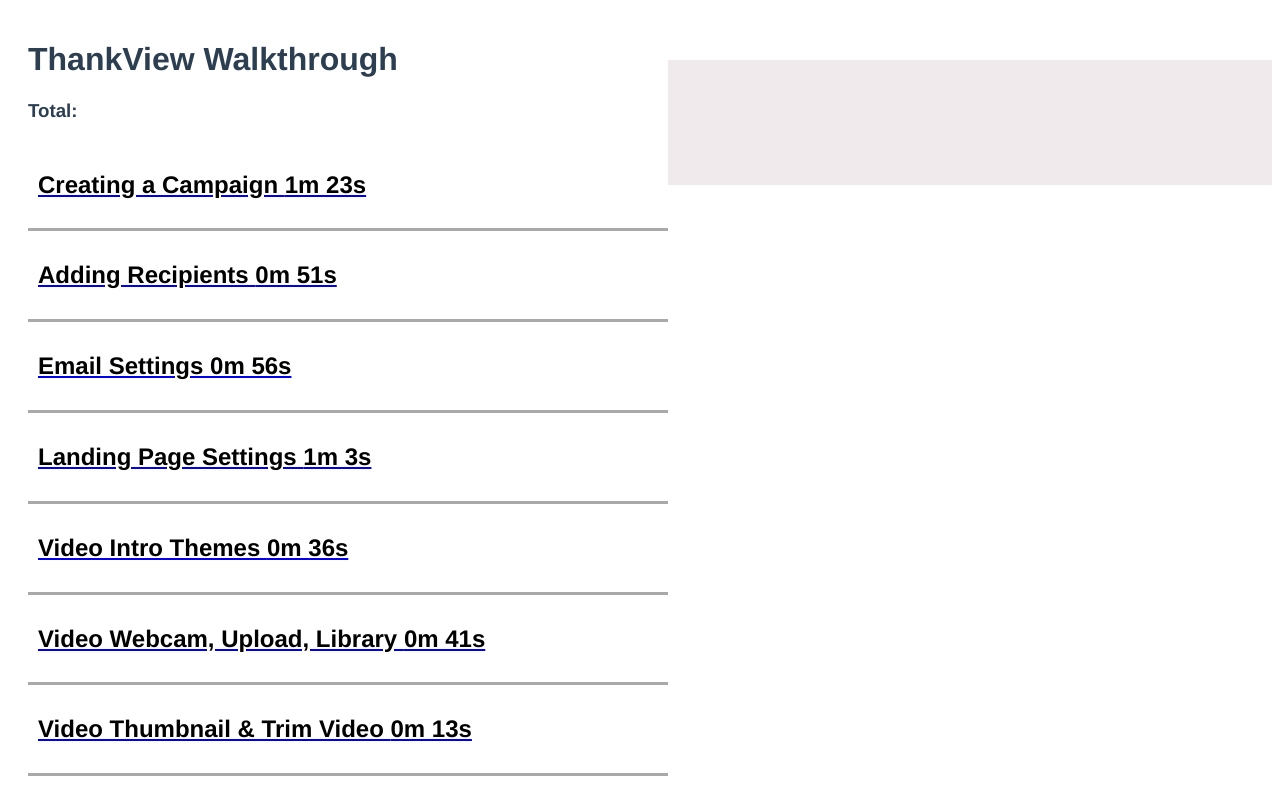
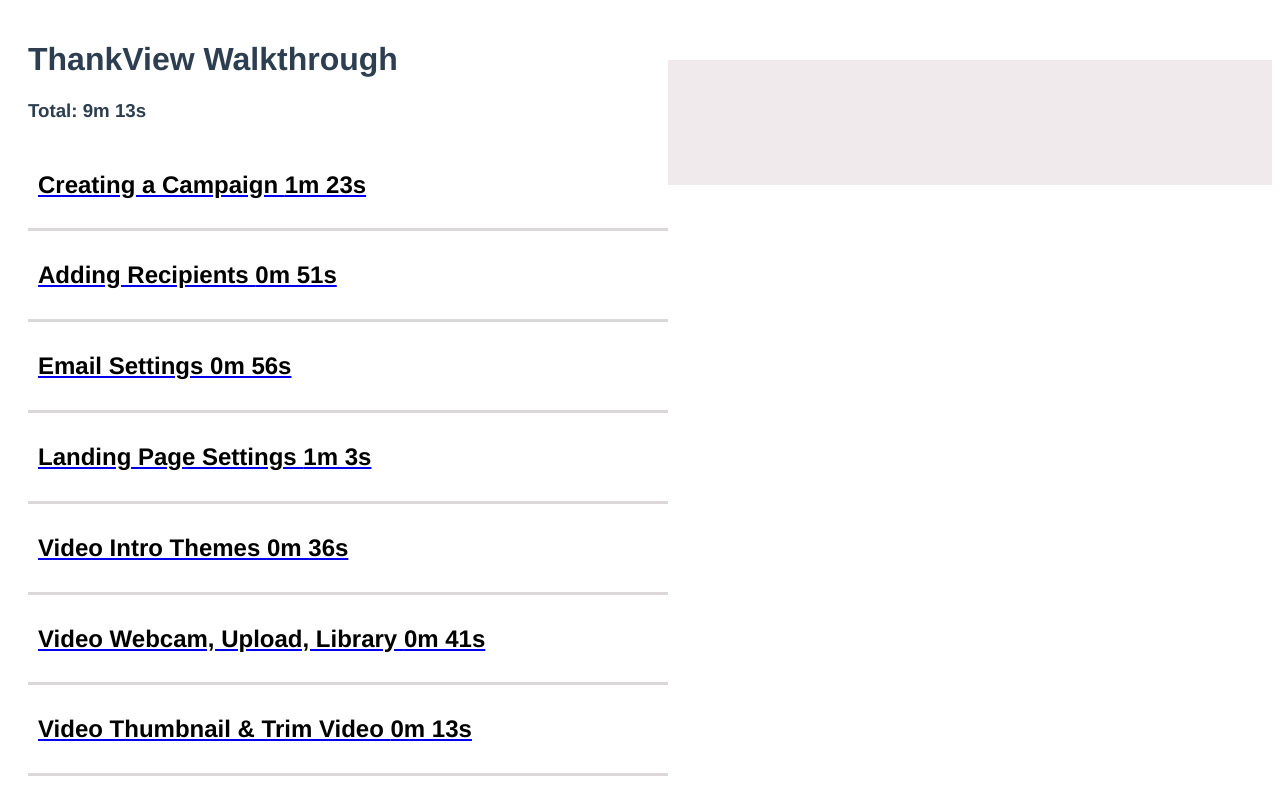
Before and after one commit to KuroiiJ/CodingTest11.20, a Vue app: page / in a window 1280 px wide. Built offline with nearby package versions, Linux system fonts and the light colour scheme; what vue-core-video-player would draw is missing.

Commit message:
added total time function

```diff
--- a/src/components/HelloWorld.vue
+++ b/src/components/HelloWorld.vue
@@ -1,12 +1,12 @@
 <template>
   <div class="wrapper">
 
-    <div class="column">
+
       <h2>TEST {{src}}</h2>
       <div class="player-container">
         <vue-core-video-player src="`${$route.params.id}`"></vue-core-video-player>
       </div>
-    </div>
+
 
   </div>
 </template>
@@ -16,6 +16,14 @@
   name: 'HelloWorld',
   props: {
     src: String
+  },
+  methods: {
+    checkParams: function () {
+      console.log("sadf", this.route.params)
+    }
+  },
+  mounted : function () {
+    this.checkParams()
   }
 }
 </script>
--- a/src/components/NavCard.vue
+++ b/src/components/NavCard.vue
@@ -13,7 +13,7 @@
     name: 'NavCard',
     props: {
         video: Object,
-        key: Number
+        num: Number
     }
 }
 </script>
@@ -27,11 +27,11 @@
 .navItem {
     padding: 10px;
     border-bottom-style: solid;
-    border-color: darkgray;
+    border-color: rgb(218, 216, 216);
 }
 
 
-.navItem :hover{
+.navItem :hover :active{
     background-color: lightblue;
 
 }
@@ -48,19 +48,3 @@
 }
 
 </style>
-
-
-
-
-
-
-
-
-
-
-
-
-
-<router-link class="spacing" v-for="video in links"
-      v-bind:key="video.id"
-      :to="video.url">{{video.title}}</router-link>
--- a/src/components/Navbar.vue
+++ b/src/components/Navbar.vue
@@ -1,10 +1,10 @@
 <template>
   <div class="nav">
     <h1>ThankView Walkthrough</h1>
-    <h3> Total: {{totalTime}} <!-- TotalTime TBD --> </h3>
+    <h3> Total: {{minutes}}m  {{seconds}}s <!-- TotalTime TBD --> </h3>
     <nav class="wrapper">
       <div class="links" v-for="(video, index) in links" v-bind:key="index">
-        <NavCard :video=video :key=index />
+        <NavCard :video=video :num=index />
       </div>
 
     </nav>
@@ -21,6 +21,8 @@
   },
   data() {
     return {
+      minutes: null,
+      seconds: null,
       links:
         [{
             "title": "Creating a Campaign",
@@ -113,35 +115,26 @@
             "url": "https://assets.thankview.com/assets/videos/walkthrough/15_Manage_Users.mp4",
             "thumb": "https://assets.thankview.com/assets/videos/thumbnails/15.jpg"
         }]
-      // [
-      //   {
-      //     id: 0,
-      //     text: 'Hello World',
-      //     page:'/projects'
-      //   },
-      //   {
-      //     id: 1,
-      //     text: 'Home',
-      //     page:'/home'
-      //   },
-      //   {
-      //     id: 2,
-      //     text: 'About',
-      //     page:'/about'
-      //   },
-      //   {
-      //     id: 3,
-      //     text: 'Contact',
-      //     page:'/contact'
-      //   }
-      // ]
+    }
+  },
+  methods: {
+    getTotalTime: function () {
+      this.minutes = 0
+      this.seconds = 0
 
 
+      this.links.map(x => (this.seconds += x.seconds))
+      this.minutes += Math.floor(this.seconds/60)
+      this.seconds = this.seconds - (this.minutes*60)
 
+      this.links.map(x => (this.minutes += x.minutes))
 
 
     }
   },
+  mounted: function () {
+    this.getTotalTime()
+  }
 
 }
 </script>
--- a/src/router.js
+++ b/src/router.js
@@ -10,8 +10,7 @@
   routes: [
     {
       path: "/video/:src",
-      component: HelloWorld,
-      props: true
+      component: HelloWorld
     }
   ]
 });
```
